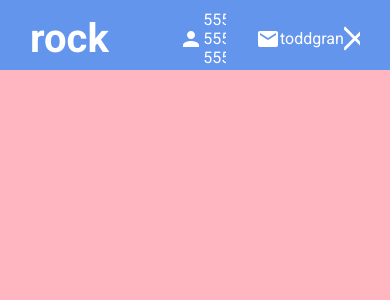
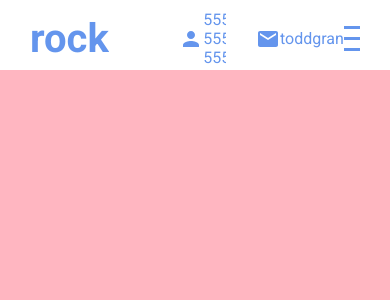
Before and after one commit to Thetodd7/react-portfolio, a React (Create React App) app: page / in a window 390 px wide. Shown: the top 300 px of the page. Built offline with nearby package versions, Linux system fonts and the light colour scheme.

Commit message:
completed hamburger menu

```diff
--- a/src/App.jsx
+++ b/src/App.jsx
@@ -5,12 +5,13 @@
 import Testimonials from "./components/testimonials/Testimonials"
 import Contact from "./components/contact/Contact"
 import "./app.scss"
-
+import {useState} from "react";
 
 function App() {
+  const[menuOpen,setMenuOpen] = useState(false)
   return (
     <div className="app">
-       <Topbar/>
+       <Topbar menuOpen={menuOpen} setMenuOpen={setMenuOpen}/>
        <div className="sections">
         <Intro/>
         <Portfolio/>
--- a/src/components/topbar/Topbar.jsx
+++ b/src/components/topbar/Topbar.jsx
@@ -1,9 +1,9 @@
 import "./topbar.scss"
 import {Person,Mail} from "@material-ui/icons"
 
-export default function Topbar() {
+export default function Topbar({menuOpen,setMenuOpen}) {
     return (
-        <div className="topbar active">
+        <div className={"topbar " +(menuOpen && "active") }>
           <div className="wrapper">
               <div className="left">
 
@@ -19,7 +19,7 @@
               </div>
 
               <div className="right">
-                  <div className="hamburger">
+                  <div className="hamburger" onClick={()=>setMenuOpen(!menuOpen)}  >
                     <span className="line1"></span>
                     <span className="line2"></span>
                     <span className="line3"></span>
--- a/src/components/topbar/topbar.scss
+++ b/src/components/topbar/topbar.scss
@@ -8,7 +8,7 @@
   position: fixed;
   top: 0;
   z-index: 2;
-
+  transition: all 1s ease;
   .wrapper {
     padding: 10px 30px;
     display: flex;
```
Also changed, not shown: src/components/menu/Menu.jsx (added), src/components/menu/menu.scss (added).
